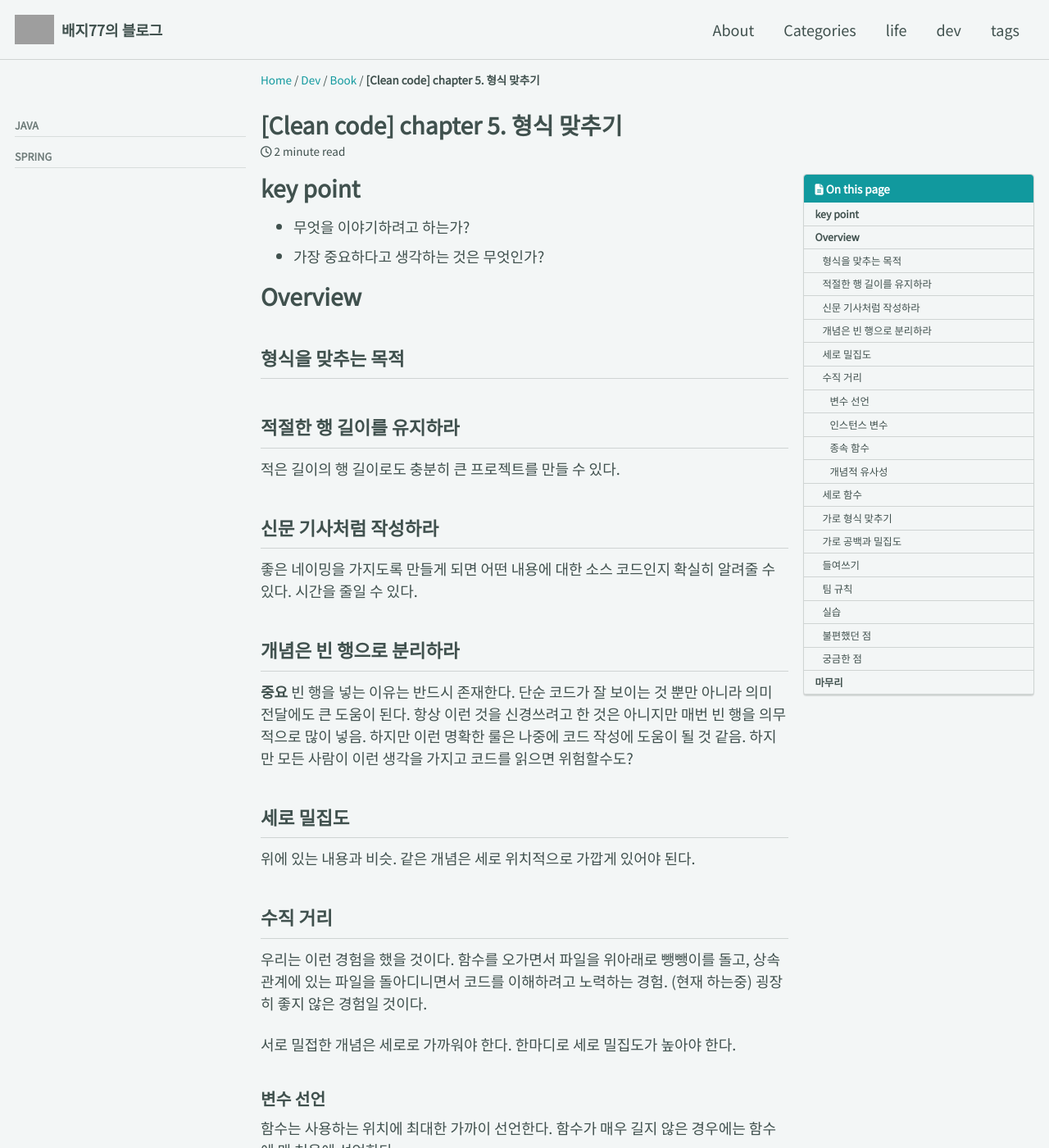
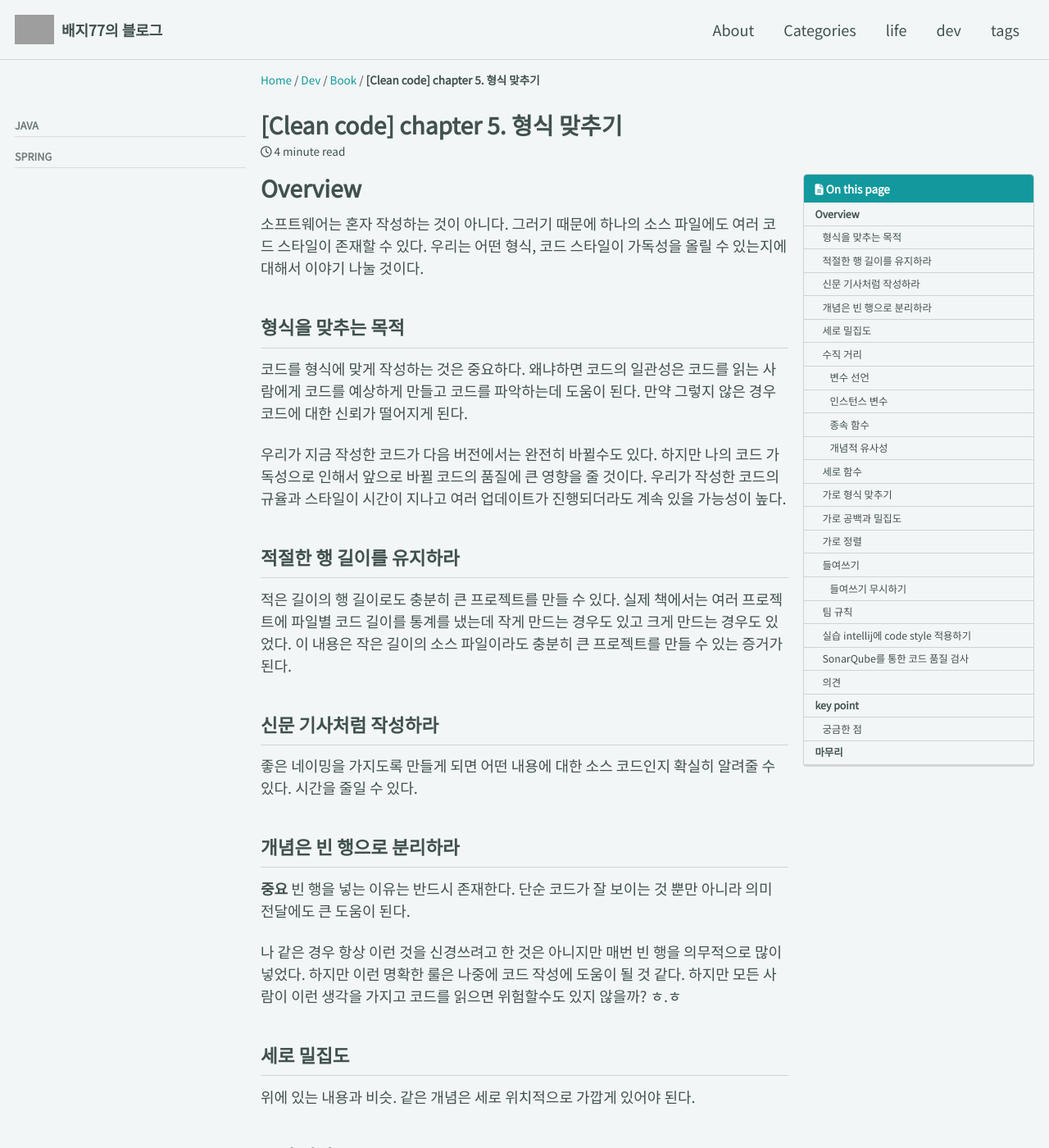
Before and after one commit to BaeJi77/BaeJi77.github.io, a Jekyll site: the page built from _posts/dev/2020-12-01-book-clean-code-4.md, in a window 1280 px wide and 1400 px high. Shown: the whole window at 82% size. Built offline with Jekyll 4.4.1, drawn with Linux system fonts in a browser that asks for light colours; cached includes are drawn as plain includes; nearby versions of some CDN libraries; comment, search, counter and statistics services are not loaded; some of the changed text lies outside the part shown; grey boxes are pictures that could not be loaded.

Commit message:
2020-12-01 clean code chaper 5 finish

````diff
--- a/_posts/dev/2020-12-01-book-clean-code-4.md
+++ b/_posts/dev/2020-12-01-book-clean-code-4.md
@@ -10,25 +10,24 @@
   - clean code
 ---
 
-
-# key point
-- 무엇을 이야기하려고 하는가?
-- 가장 중요하다고 생각하는 것은 무엇인가?
-
 # Overview
+소프트웨어는 혼자 작성하는 것이 아니다. 그러기 때문에 하나의 소스 파일에도 여러 코드 스타일이 존재할 수 있다. 우리는 어떤 형식, 코드 스타일이 가독성을 올릴 수 있는지에 대해서 이야기 나눌 것이다.
 
 ## 형식을 맞추는 목적
+코드를 형식에 맞게 작성하는 것은 중요하다. 왜냐하면 코드의 일관성은 코드를 읽는 사람에게 코드를 예상하게 만들고 코드를 파악하는데 도움이 된다. 만약 그렇지 않은 경우 코드에 대한 신뢰가 떨어지게 된다.
 
+우리가 지금 작성한 코드가 다음 버전에서는 완전히 바뀔수도 있다. 하지만 나의 코드 가독성으로 인해서 앞으로 바뀔 코드의 품질에 큰 영향을 줄 것이다. 우리가 작성한 코드의 규율과 스타일이 시간이 지나고 여러 업데이트가 진행되더라도 계속 있을 가능성이 높다.
 
 ## 적절한 행 길이를 유지하라
-적은 길이의 행 길이로도 충분히 큰 프로젝트를 만들 수 있다.
+적은 길이의 행 길이로도 충분히 큰 프로젝트를 만들 수 있다. 실제 책에서는 여러 프로젝트에 파일별 코드 길이를 통계를 냈는데 작게 만드는 경우도 있고 크게 만드는 경우도 있었다. 이 내용은 작은 길이의 소스 파일이라도 충분히 큰 프로젝트를 만들 수 있는 증거가 된다.
 
 ## 신문 기사처럼 작성하라
 좋은 네이밍을 가지도록 만들게 되면 어떤 내용에 대한 소스 코드인지 확실히 알려줄 수 있다. 시간을 줄일 수 있다.
 
 ## 개념은 빈 행으로 분리하라
 **중요** 빈 행을 넣는 이유는 반드시 존재한다. 단순 코드가 잘 보이는 것 뿐만 아니라 의미 전달에도 큰 도움이 된다.
-항상 이런 것을 신경쓰려고 한 것은 아니지만 매번 빈 행을 의무적으로 많이 넣음. 하지만 이런 명확한 룰은 나중에 코드 작성에 도움이 될 것 같음. 하지만 모든 사람이 이런 생각을 가지고 코드를 읽으면 위험할수도?
+
+나 같은 경우 항상 이런 것을 신경쓰려고 한 것은 아니지만 매번 빈 행을 의무적으로 많이 넣었다. 하지만 이런 명확한 룰은 나중에 코드 작성에 도움이 될 것 같다. 하지만 모든 사람이 이런 생각을 가지고 코드를 읽으면 위험할수도 있지 않을까? ㅎ.ㅎ
 
 ## 세로 밀집도
 위에 있는 내용과 비슷. 같은 개념은 세로 위치적으로 가깝게 있어야 된다.
@@ -64,29 +63,83 @@
 코드를 작성하면서 가로 공백를 통해서 개념적으로 밀접함과 느슨함을 표현할 수 있다.
 
 ``` java
-code
+private void veasureLine(String line) {
+    lineCount++;
+    int lineSize = line.length();
+    totalChars += lineSize;
+    line.addLine(lineSize, lineCount);
+    recordLine(lineSize);
+}
+
+---
+
+public double root(int a, int b, int c) {
+    double determinant = determinant(a, b, c);
+    return (-b - Math.sqrt(determinant)) / (2*a);
+}
 ```
 
 함수 이름과 이어지는 괄호 사이에는 공백을 넣지 않는다. 함수를 호출하는 코드에서 괄호 안 인수는 공백으로 분리했다. 쉼표를 강조해 인수가 별개라는 사실을 보여주기 위해서이다.
 
+또한 연산자 우선순위를 위해서 공백을 사용한다. 위에 예제 처럼 부호와 연산자를 확실하게 구분하기 위해서 `-`를 다르게 사용하는 것도 보이며 공백으로 인해서 연산에 대해 명확하게 볼 수 있다. 하지만 이 부분은 ide에서 지원하지 않기 때문에 이렇게 작성하고 자동 라인 정렬을 하게 되면 깨질 가능성이 있다.
+
+## 가로 정렬
+``` java
+public class Test {
+    private String        name;
+    private TestTool      testTool;
+    private TestUtilTool  testUtilTool;
+}
+```
+위와 같이 변수에 대해서 명확하게 한 줄로 볼 수 있도록 정렬하는 경우가 있다. 이런 경우 일단 타입보다는 변수에 더 집중하게 되는 효과가 있고 이렇게 만들었어도 ide에서 자동정렬로 깨지게 된다.
+
+## 들여쓰기
+들여쓰기는 우리가 소스코드를 읽을 수 있게 만드는 요소이다. 들여쓰기를 통해서 scope을 명확하게 볼 수 있으며 그것을 통해서 읽어야되는 코드와 읽지 않아도 되는 코드를 구분할 수 있게 된다. 들여쓰기는 매우 중요하며 매우 강조해고 모두들 중요하게 생각하고 있다.
+
+### 들여쓰기 무시하기
+가끔씩 들여쓰기를 무시하고 한줄로 쓰는 것에 대해서 고민하는 적이 있다. (나 또한 그렇게 코딩을 많이 했었다.) 하지만 들여쓰기를 추가하는 것을 권장한다고 한다.
+
+## `팀 규칙`
+프로그래머는 각자가 선호하는 규칙이 존재한다. 하지만 팀에 속해있다면 팀 규칙을 선호해야 한다. 이렇게 모든 팀이 하나의 팀 규칙을 가지고 있어야지만 소프트웨어가 일관적인 스타일을 보인다.
+
+좋은 소프트웨어 시스템은 읽시 쉬운 문서로 이뤄진다는 사실을 기억하기 바란다. 한 소스 파일에서 봤던 형식이 다른 소스 파일에 존재해야지 소스 파일에 대한 신뢰가 올라간다. 그러니 꼭 팀 규칙을 만들고 지키고 이행하자!
 
 
-## 들여쓰기
+## 실습 `intellij에 code style 적용하기 `
+![code-style](/assets/images/2020-12-01-book-clean-code-4/code-style.png)
+
+intellij에서 이런 code style 우리가 바로 커스텀할 수 있다. 탭 크기 뿐만 아니라 다른 탭을 누르게 되면 스페이스를 하게 되는 경우 이런 것들도 모두 커스텀할 수 있다.
+
+1. `cmd + ,`를 같이 누르게 되면 환경설정 창이 나오게 된다. 검색창에 `code style`을 검색한다. 여기서 `default`가 되어 있는 것에 톱니바퀴를 누르면 `import`와 관련된 옵션이 나온다.
+![code-style](/assets/images/2020-12-01-book-clean-code-4/code-style-import-1.png)
+
+2. code style이 저장되어 있는 `.xml` 파일을 선택한다.
+![code-style](/assets/images/2020-12-01-book-clean-code-4/code-style-import-2.png)
+
+3. 그 이후에 `OK`을 누른다.
+![code-style](/assets/images/2020-12-01-book-clean-code-4/code-style-import-3.png)
+
+4. 잘 적용된 모습을 보고 `apply`을 누르게 되면 된다.
+![code-style](/assets/images/2020-12-01-book-clean-code-4/code-style-import-4.png)
+
+## SonarQube를 통한 코드 품질 검사
+[SonarQube](https://www.sonarqube.org/) 라는 툴이 존재한다.
+
+코드 품질을 검사해주는 툴이다. CI와 연동해서 코드 품질과 관련해서 바로 Github pr 코멘트로 받을 수 있는 옵션도 존재한다.
 
 
-## 팀 규칙
+## 의견
+책에 나와있는 [코드 컨벤션](https://www.oracle.com/java/technologies/javase/codeconventions-statements.html)과 다른 내용이 있습니다. 당연히 팀마다 사람마다 다르겠지만 공통적으로 사용하는 룰을 알면 그래도 개발하는데 도움이 될 것 같다는 생각을 한다. 최근 3항 연산자에 대한 코드 컨벤션을 적용해보기도 했다.
 
-
-
-
-## 실습
-intellij에 코드 format 적용하기
-
-## 불편했던 점
-코드 컨벤션. https://www.oracle.com/java/technologies/javase/codeconventions-statements.html
+# key point
+- 무엇을 이야기하려고 하는가?
+  - 코드의 형식은 코드를 읽는 사람에게 충분한 가이드를 만들 수 있다. 그러기에 코드 가독성을 올릴 수 있는 코드 형식을 만들고 적용하자.
+- 가장 중요하다고 생각하는 것은 무엇인가?
+  - 팀 규칙. 결국에는 여러 사람이서 같이 개발을 진행한다. 그러기에 혼자가 선호하는 방식이 아닌 룰을 잘 지키자!
 
 ## 궁금한 점
 - 다들 팀 규칙을 가지고 있나요?
 - 얼마나 컨벤션에 대해서 생각하고 조율하나요?
 
 # 마무리
+사실 많은 부분이 뻔한 내용 같지만 뻔한 내용을 명확하게 말해주는 것도 큰 도움이 된다고 생각한다. 어떤 정보와 생각을 인지하기 전에는 그것을 안다고 할 수 없다고 생각한다. 나는 오늘 뻔하지만 새로운 것을 알았다고 생각한다.
````
Also changed, not shown: assets/images/2020-12-01-book-clean-code-4/code-style-import-1.png (added), assets/images/2020-12-01-book-clean-code-4/code-style-import-2.png (added), assets/images/2020-12-01-book-clean-code-4/code-style-import-3.png (added), assets/images/2020-12-01-book-clean-code-4/code-style-import-4.png (added), assets/images/2020-12-01-book-clean-code-4/code-style.png (added).
